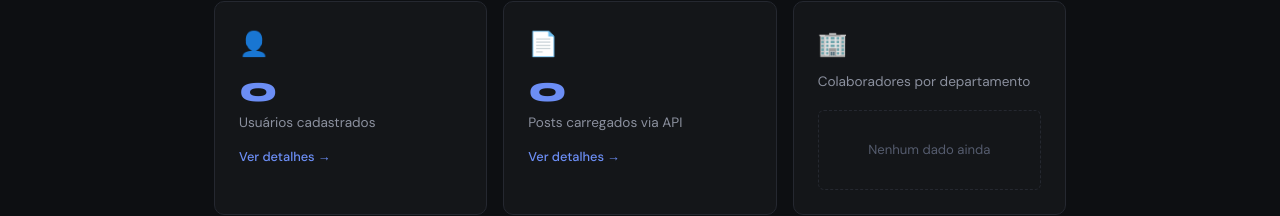
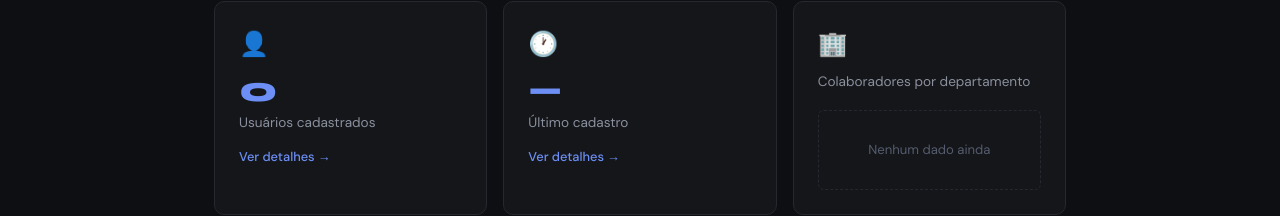
Before and after one commit to daviserlio/gerencia-app, a React (Vite) app: page / in a window 1280 px wide. Shown: the part 539-755 px from the top of the page. Built offline with nearby package versions, Linux system fonts and the light colour scheme.

Commit message:
feat(home): substitui card de posts por último cadastro

```diff
--- a/src/pages/Home.jsx
+++ b/src/pages/Home.jsx
@@ -72,7 +72,7 @@ export default function Home() {
 
   const stats = [
     { label: 'Usuários cadastrados', value: usuarios.length, icon: '👤', to: '/listagem' },
-    { label: 'Posts carregados via API', value: posts.length, icon: '📄', to: '/listagem' },
+    { label: 'Último cadastro', value: usuarios.length > 0 ? usuarios[0].nome : '—', icon: '🕐', to: '/listagem' },
   ]
 
   return (
```
